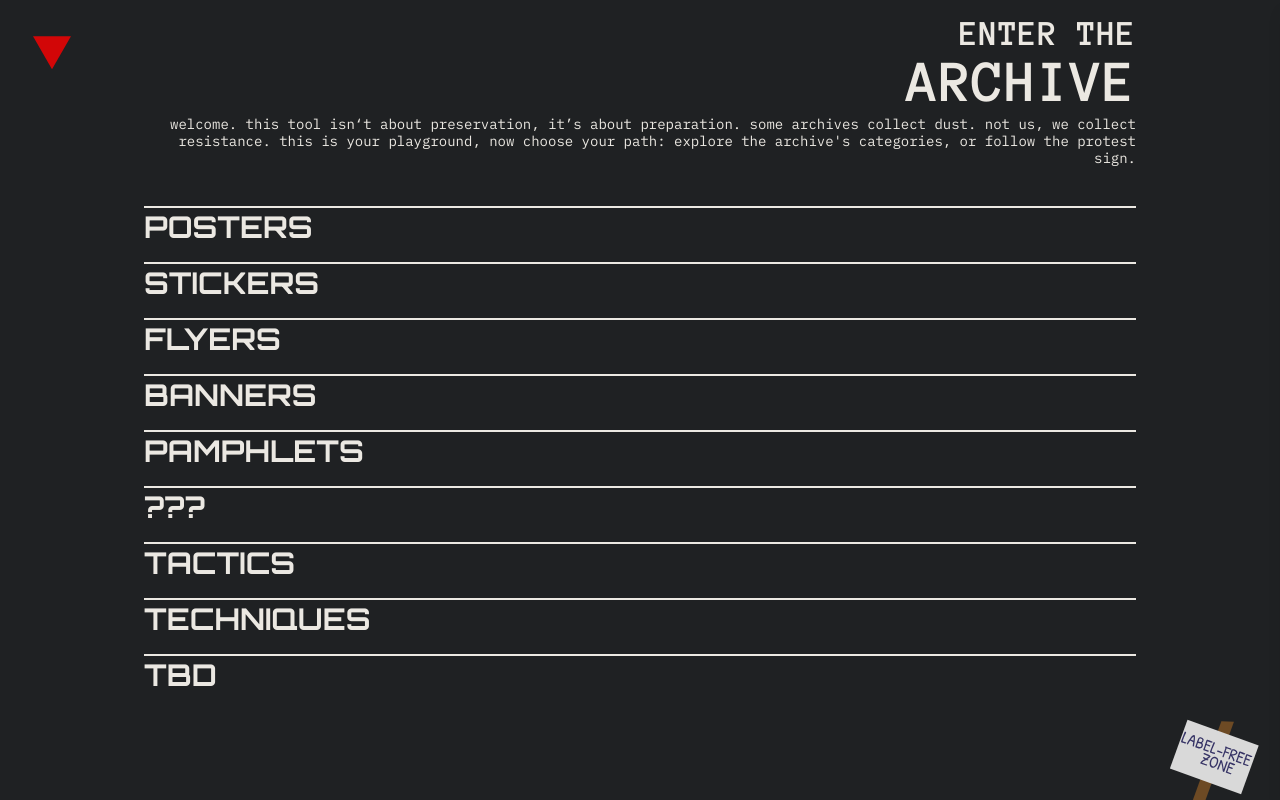
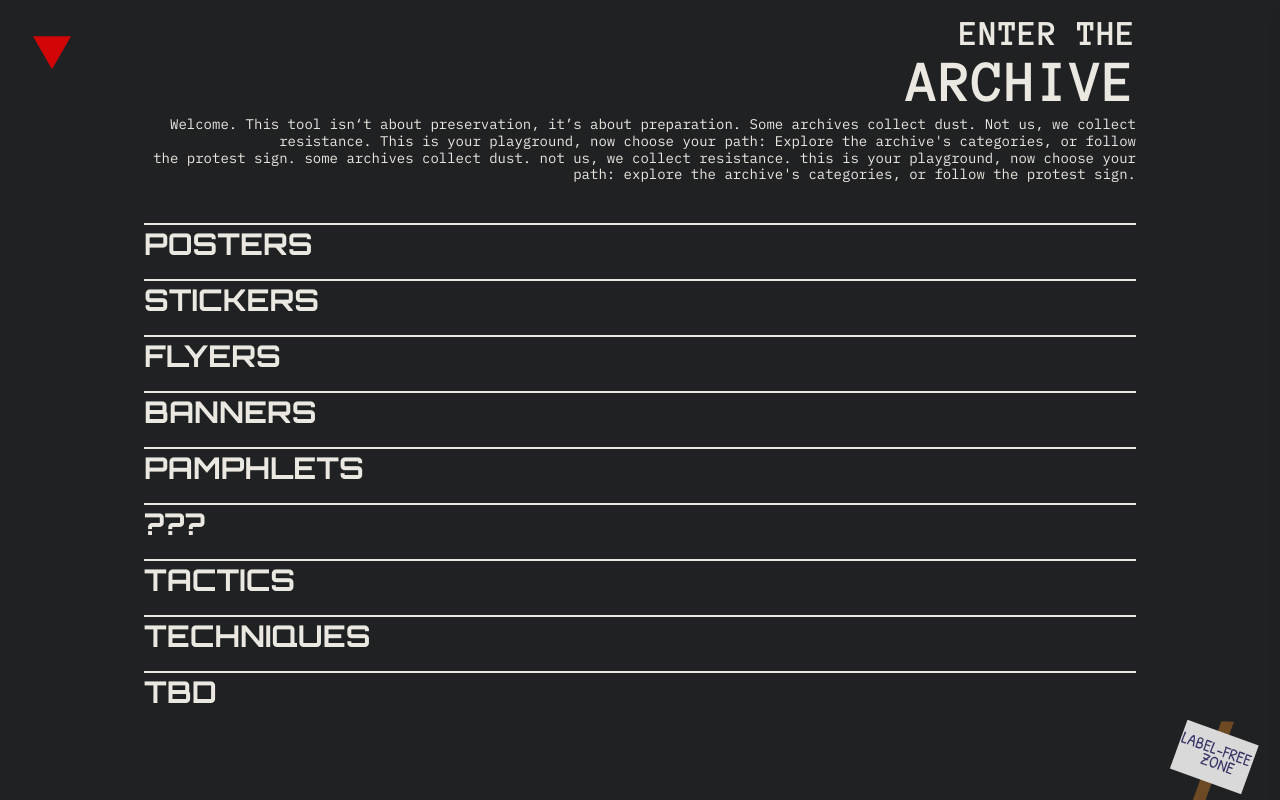
Before and after one commit to Damil001/pinata-image-api, a Next.js app in the folder frontend/: page / in a window 1280 px wide. Built offline with nearby package versions, Linux system fonts and the light colour scheme.

Commit message:
chg: text change

```diff
--- a/frontend/src/app/page.tsx
+++ b/frontend/src/app/page.tsx
@@ -76,10 +76,13 @@ export default function Home() {
             marginBottom: "0.25rem",
           }}
         >
-          welcome. this tool isn‘t about preservation, it’s about preparation.
-          some archives collect dust. not us, we collect resistance. this is
-          your playground, now choose your path: explore the archive&apos;s
-          categories, or follow the protest sign.
+          Welcome. This tool isn‘t about preservation, it’s about preparation.
+          Some archives collect dust. Not us, we collect resistance. This is
+          your playground, now choose your path: Explore the archive's
+          categories, or follow the protest sign. some archives collect dust.
+          not us, we collect resistance. this is your playground, now choose
+          your path: explore the archive&apos;s categories, or follow the
+          protest sign.
         </p>
         <div className="mb-10" />
         <div className="flex flex-col gap-4">
```
